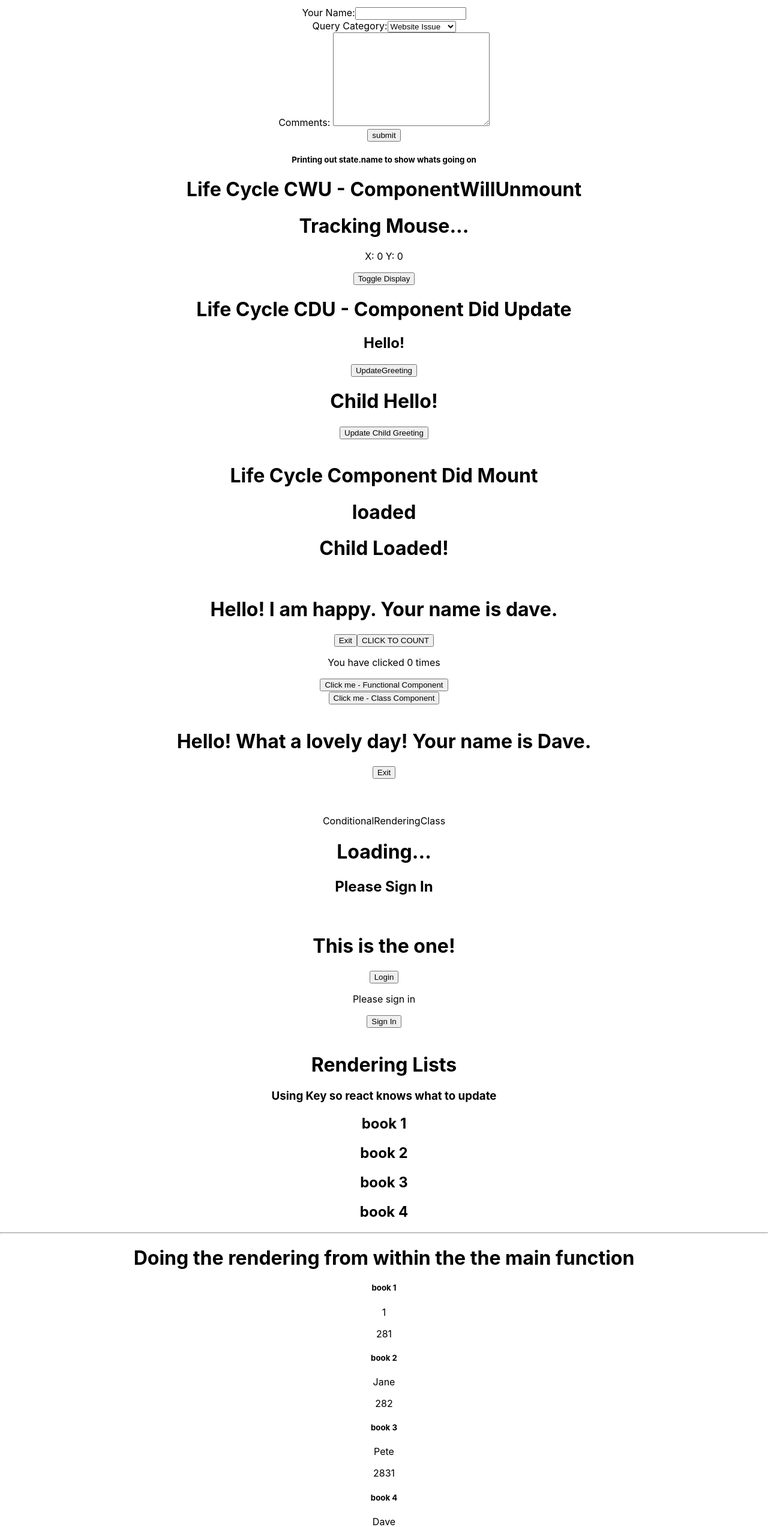
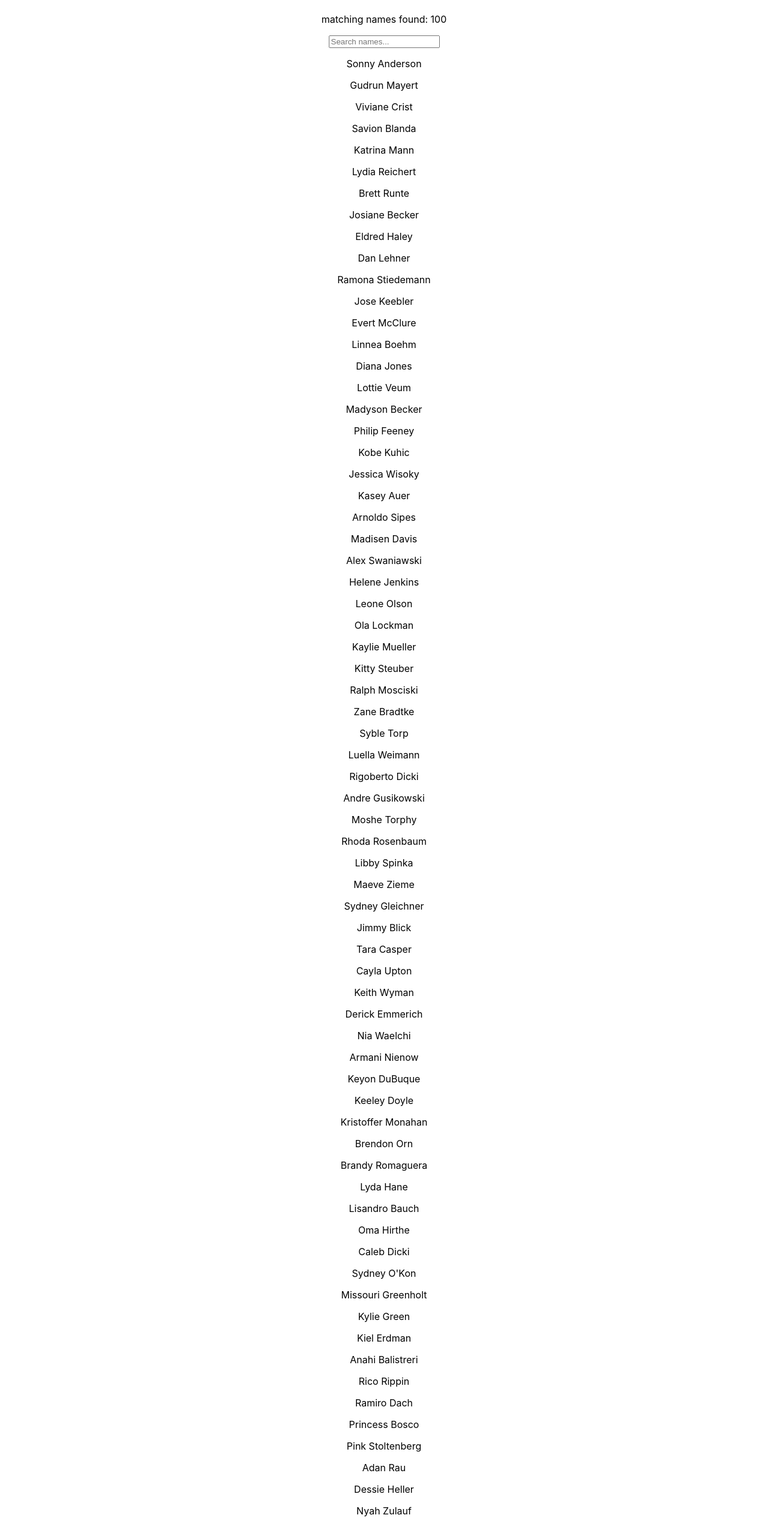
Before and after one commit to andrewcargill/gitpod-react, a React (Create React App) app in the folder my-app/: page / in a window 1280 px wide. Shown: the part 140-2685 px from the top of the page at 60% size. Built offline with nearby package versions, Linux system fonts and the light colour scheme.

Commit message:
search bar

```diff
--- a/my-app/src/App.js
+++ b/my-app/src/App.js
@@ -14,12 +14,22 @@
 import LifeCyleCDU from './components/LifeCyleCDU';
 import LifeCycleCWU from './components/LifeCycleCWU';
 import ControlledForm from './components/ControlledForm';
+import UncontrolledForm from './components/UncontrolledForm';
+import SearchBar from './components/SearchBar';
 
 function App() {
   return (
     <div className="App">
       <br />
+      <h1>Search Bar</h1>
+      <SearchBar />
+      <br />
+      <h1>Forms - uncontrolled forms</h1>
+      <h3>Dom controls some elements alongside React</h3>
+      <UncontrolledForm />
+      <br />
       <h1>Forms - controlled forms</h1>
+      <h3>React controls everything</h3>
       <ControlledForm />
       <h1>Life Cycle CWU - ComponentWillUnmount</h1>
       <LifeCycleCWU />
--- a/my-app/src/components/ControlledForm.js
+++ b/my-app/src/components/ControlledForm.js
@@ -26,26 +26,26 @@
             name: event.target.value
         })
     }
-
     handleCategoryChange = (event) => {
         this.setState({
             category: event.target.value
         })
     }
-
     handleCommentsChange = (event) => {
         this.setState({
             comments: event.target.value
         })
     }
-
-
+    handleSubmit = (event) => {
+        event.preventDefault();
+        console.log(this.state)
+    }
 
     render() {
         return (
         <div>
             <h2>Please fill out the form below</h2>
-            <form action="">
+            <form onSubmit={this.handleSubmit}>
                 <div>
                     <label htmlFor="id-name">Your Name:</label>
                     <input value={this.state.name}
@@ -80,6 +80,8 @@
             </form>
             <h5>Printing out state.name to show whats going on</h5>
             <h1>{this.state.name}</h1>
+            <h1>{this.state.category}</h1>
+            <h1>{this.state.comments}</h1>
         </div>
         )
     }
--- /dev/null
+++ b/my-app/src/components/SearchBar.js
@@ -0,0 +1,47 @@
+import React, { Component } from 'react'
+import importedNames from '../names'
+
+export class SearchBar extends Component {
+    constructor(props) {
+      super(props)
+
+      this.state = {
+        names: importedNames
+
+      }
+    }
+
+    handleChange = (event) => {
+        const inputText = event.target.value.toLowerCase()
+        console.log(inputText);
+        const filteredNames = importedNames.filter(name => {
+            return name.toLowerCase().includes(inputText)
+        })
+        this.setState({
+            names: filteredNames
+        })
+    }
+
+  render() {
+    return (
+      <div>
+        <h1>Name Search</h1>
+        <p>matching names found: {this.state.names.length}</p>
+        <form>
+            <input
+                onChange={(event) => this.handleChange(event)}
+                type="text"
+                placeholder='Search names...'
+            />
+        </form>
+        <div>
+            {this.state.names.map(name => {
+                return <p key={name}>{name}</p>
+            })}
+        </div>
+      </div>
+    )
+  }
+}
+
+export default SearchBar
--- /dev/null
+++ b/my-app/src/components/UncontrolledForm.js
@@ -0,0 +1,61 @@
+import React, { Component } from 'react'
+
+export class UncontrolledForm extends Component {
+    constructor(props) {
+        super(props)
+        this.inputName = React.createRef();
+        this.inputCategory = React.createRef();
+        this.inputComments = React.createRef();
+    }
+
+    handleSubmit = (event) => {
+        event.preventDefault();
+        console.log(this.inputName.current.value,
+            this.inputCategory.current.value,
+            this.inputComments.current.value)
+    }
+
+    render() {
+        return (
+        <div>
+            <h2>Please fill out the form below</h2>
+            <form onSubmit={this.handleSubmit}>
+                <div>
+                    <label htmlFor="id-name">Your Name:</label>
+                    <input
+                        id="id-name"
+                        name="name"
+                        type="text"
+                        defaultValue="Dave Smith"
+                        ref={this.inputName}
+                    />
+                </div>
+                <div>
+                    <label htmlFor="id-category">Query Category:</label>
+                    <select
+                        name="category"
+                        id="id-category"
+                        ref={this.inputCategory}
+                    >
+                        <option value="website">Website Issue</option>
+                        <option value="order">Order Issue</option>
+                        <option value="general">General Inquiry</option>
+                    </select>
+                </div>
+                <div>
+                    <label htmlFor="id-comments">Comments: </label>
+                    <textarea
+                        name="comments"
+                        id="id-comments"
+                        cols="30" rows="10"
+                        ref={this.inputComments}
+                        ></textarea>
+                </div>
+                <input type="submit" value="submit" />
+            </form>
+        </div>
+        )
+    }
+    }
+
+export default UncontrolledForm
--- /dev/null
+++ b/my-app/src/names.js
@@ -0,0 +1,103 @@
+const names = [
+    "Sonny Anderson",
+    "Gudrun Mayert",
+    "Viviane Crist",
+    "Savion Blanda",
+    "Katrina Mann",
+    "Lydia Reichert",
+    "Brett Runte",
+    "Josiane Becker",
+    "Eldred Haley",
+    "Dan Lehner",
+    "Ramona Stiedemann",
+    "Jose Keebler",
+    "Evert McClure",
+    "Linnea Boehm",
+    "Diana Jones",
+    "Lottie Veum",
+    "Madyson Becker",
+    "Philip Feeney",
+    "Kobe Kuhic",
+    "Jessica Wisoky",
+    "Kasey Auer",
+    "Arnoldo Sipes",
+    "Madisen Davis",
+    "Alex Swaniawski",
+    "Helene Jenkins",
+    "Leone Olson",
+    "Ola Lockman",
+    "Kaylie Mueller",
+    "Kitty Steuber",
+    "Ralph Mosciski",
+    "Zane Bradtke",
+    "Syble Torp",
+    "Luella Weimann",
+    "Rigoberto Dicki",
+    "Andre Gusikowski",
+    "Moshe Torphy",
+    "Rhoda Rosenbaum",
+    "Libby Spinka",
+    "Maeve Zieme",
+    "Sydney Gleichner",
+    "Jimmy Blick",
+    "Tara Casper",
+    "Cayla Upton",
+    "Keith Wyman",
+    "Derick Emmerich",
+    "Nia Waelchi",
+    "Armani Nienow",
+    "Keyon DuBuque",
+    "Keeley Doyle",
+    "Kristoffer Monahan",
+    "Brendon Orn",
+    "Brandy Romaguera",
+    "Lyda Hane",
+    "Lisandro Bauch",
+    "Oma Hirthe",
+    "Caleb Dicki",
+    "Sydney O'Kon",
+    "Missouri Greenholt",
+    "Kylie Green",
+    "Kiel Erdman",
+    "Anahi Balistreri",
+    "Rico Rippin",
+    "Ramiro Dach",
+    "Princess Bosco",
+    "Pink Stoltenberg",
+    "Adan Rau",
+    "Dessie Heller",
+    "Nyah Zulauf",
+    "Makayla Fisher",
+    "Neoma Stanton",
+    "Ebba Dooley",
+    "Rachel Denesik",
+    "Drew Crist",
+    "Wava Will",
+    "Loraine Macejkovic",
+    "Americo Mann",
+    "Jules Konopelski",
+    "Gloria Ankunding",
+    "Austin Wilderman",
+    "Sage Veum",
+    "Dorris Friesen",
+    "Wellington Klein",
+    "Asa Quitzon",
+    "Misty Schumm",
+    "Muhammad Bayer",
+    "Dante Ondricka",
+    "Lurline Kuvalis",
+    "Conner Herzog",
+    "Shanie Franecki",
+    "Lois Bednar",
+    "Carey Predovic",
+    "Adelbert Heidenreich",
+    "Romaine Jacobs",
+    "Jake Schuppe",
+    "Meta Parisian",
+    "Dillon Feest",
+    "Amanda O'Keefe",
+    "Kaitlyn O'Keefe",
+    "Earnest Jenkins",
+    "Reymundo Gleason"
+]
+export default names
```
